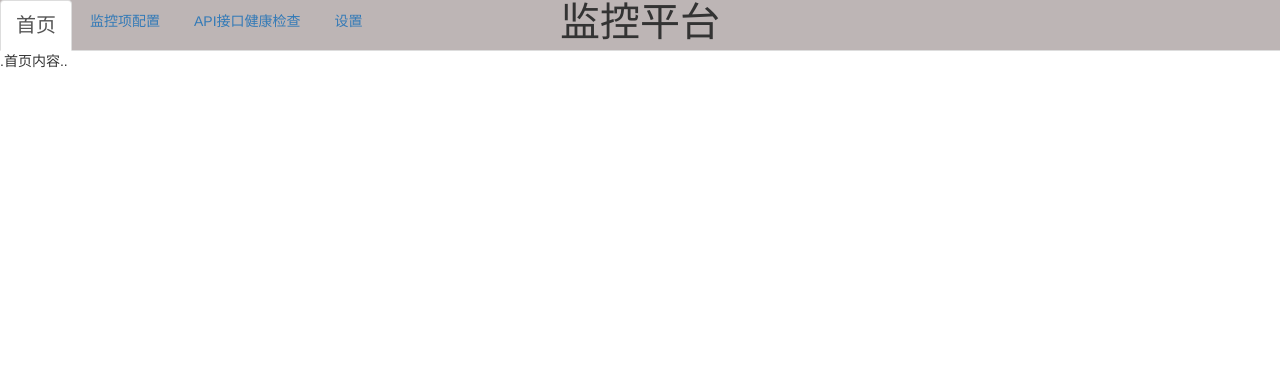
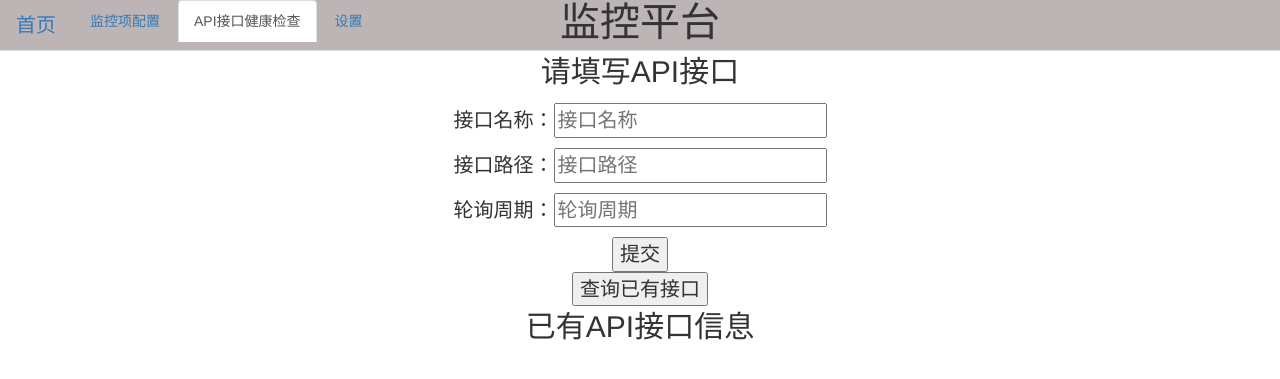
Before and after one commit to gkytom/monitor, a Django app: page / in a window 1280 px wide. Shown: the top 379 px of the page. Run offline with Django 3.2, Linux system fonts and the light colour scheme; data that the repository does not hold is empty; some libraries are stand-ins or nearby versions.

Commit message:
20181109_1

```diff
--- a/app1/views.py
+++ b/app1/views.py
@@ -125,7 +125,7 @@ def findapi(request):
         status = SubThread.data["key"]
 
         del SubThread.data["key"]
-    return render(request, 'app1/shouye.html',locals())
+    return render(request, 'app1/shouye.html/',locals())
 
 
 def add_api(request):
--- a/templates/app1/shouye.html
+++ b/templates/app1/shouye.html
@@ -28,8 +28,8 @@
 </ul>
 
 <div class="tab-content">
-  <div class="tab-pane active" id="home">.首页内容..</div>
-  <div class="tab-pane" id="profile">
+  <div class="tab-pane " id="home">.首页内容..</div>
+  <div class="tab-pane " id="profile">
       <p style="text-align: center;font-size: 30px">请填写监控配置表单</p>
 
       <form style="text-align: center;font-size: 20px" action="/addmonitor/" method = "get" >
@@ -63,7 +63,7 @@
     }
 </script>
 
-  <div class="tab-pane" id="messages">
+  <div class="tab-pane active" id="messages">
       <p style="text-align: center;font-size: 30px">请填写API接口</p>
 <form style="text-align: center;font-size: 20px" action="/addapi/" method = "get" name="api">
           <p><span>接口名称：</span><input type="text" placeholder="接口名称" name="api_name"></p>
@@ -91,7 +91,7 @@
 
 <script>
   $(function () {
-    $('#myTab a:first').tab('show');
+    $('#myTab a:eq(2)').tab('show');
   })
   $('#myTab a').click(function (e) {
   e.preventDefault();
```
